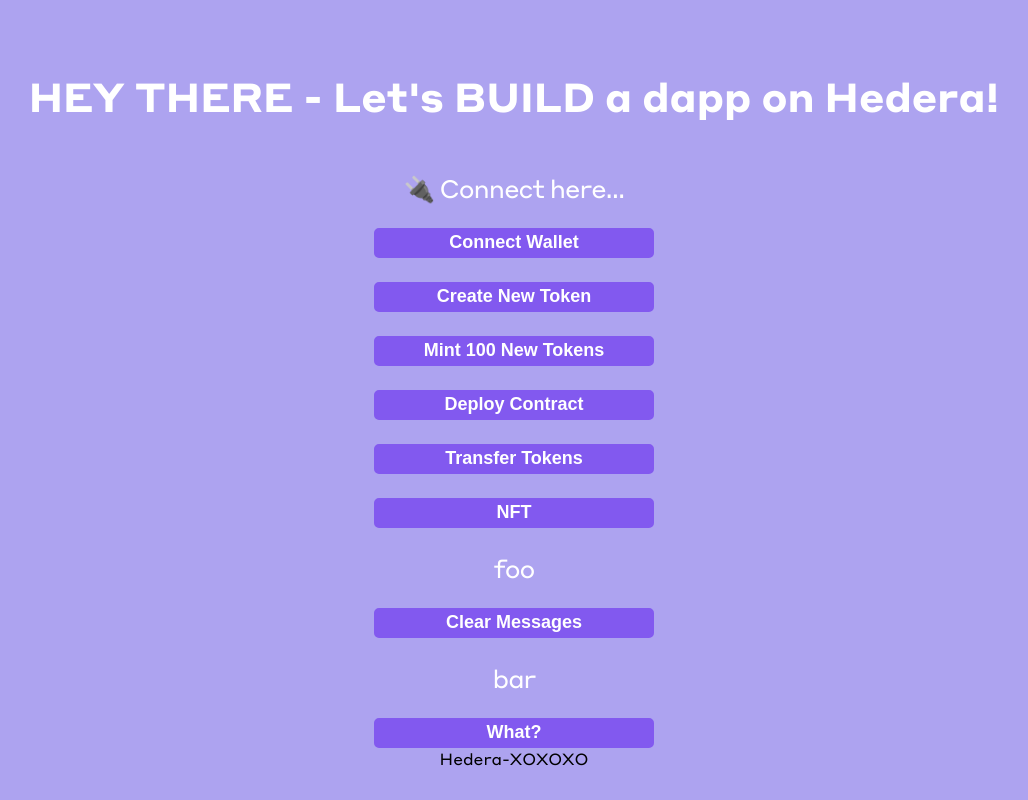
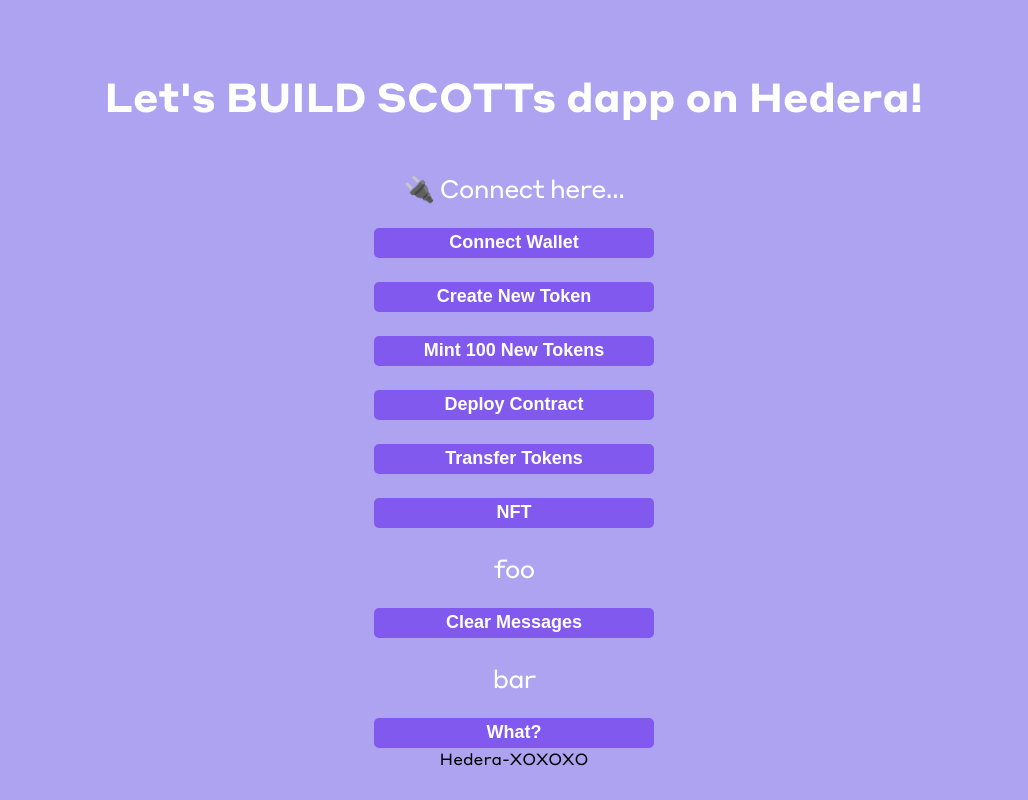
Before and after one commit to sbelgard19/Scott-dapp, a React (Create React App) app: page / in a window 1280 px wide. Shown: the whole page, without its empty margins (126-1154 px from the left). Built offline with nearby package versions, Linux system fonts and the light colour scheme.

Commit message:
Update App.jsx

```diff
--- a/src/App.jsx
+++ b/src/App.jsx
@@ -178,7 +178,7 @@
 
 	return (
 		<div className="App">
-			<h2 className="header">HEY THERE - Let's BUILD a dapp on Hedera!</h2>
+			<h3 className="header">Let's BUILD SCOTTs dapp on Hedera!</h3>
 			<MyGroup
 				fcn={connectWallet}
 				buttonLabel={"Connect Wallet"}
```
